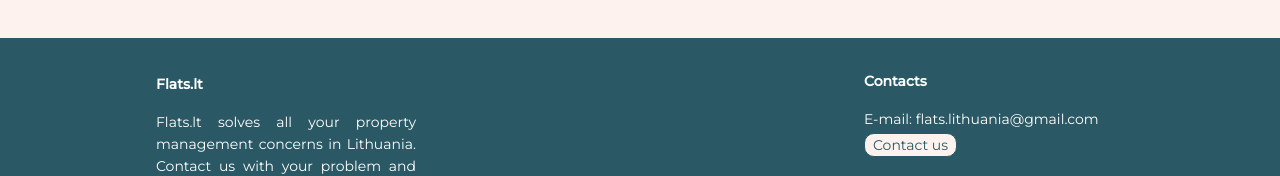
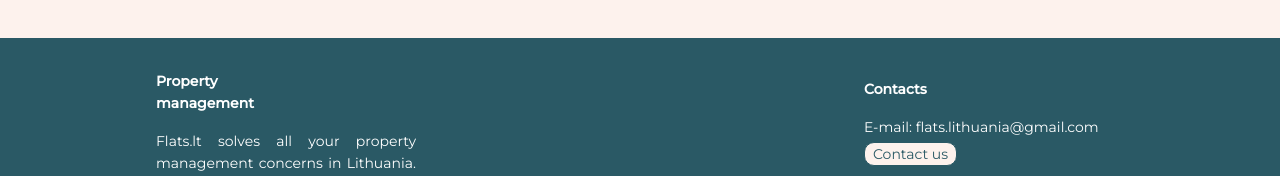
Before and after one commit to rossfix/flats.lt-en, a React (Create React App) app: page / in a window 1280 px wide. Shown: the part 4202-4378 px from the top of the page. Built offline with nearby package versions, Linux system fonts and the light colour scheme; a web font is replaced by a local one.

Commit message:
modified:   src/components/Footer/index.js

```diff
--- a/src/components/Footer/index.js
+++ b/src/components/Footer/index.js
@@ -16,20 +16,16 @@
   FooterBtnDinamic,
   LanguageWrap,
   LanguageSite,
-  LanguageSeparator
+  LanguageSeparator,
 } from "./FooterElements";
 
 const Footer = () => {
-
   let navigate = useNavigate();
 
   const routeChange = () => {
-
     let path = "/login";
     navigate(path);
-
   };
-
 
   const toggleHome = () => {
     scroll.scrollToTop();
@@ -41,14 +37,14 @@
         <FooterLinksContainer>
           <FooterLinkItems>
             <FooterLinkTitle to="/" onClick={toggleHome}>
-              Flats.lt
+              Property management
             </FooterLinkTitle>
             <FooterParLeft>
-            Flats.lt solves all your property management concerns in Lithuania. Contact us with your problem and we will solve it!
+              Flats.lt solves all your property management concerns in
+              Lithuania. Contact us with your problem and we will solve it!
             </FooterParLeft>
 
             <FooterLink to="/articles">Articles</FooterLink>
-
           </FooterLinkItems>
 
           <FooterLinkItems>
@@ -57,7 +53,6 @@
             <FooterLink to="/contacts-form">Contact us</FooterLink>
             <FooterLinkTitle>Self service</FooterLinkTitle>
             <FooterBtnDinamic onClick={routeChange}>Log in</FooterBtnDinamic>
-
           </FooterLinkItems>
         </FooterLinksContainer>
       </FooterColumnsContainer>
@@ -70,7 +65,6 @@
             <LanguageSite href="https://en.flats.lt/">English</LanguageSite>
           </LanguageWrap>
           <WebsiteRights>© Flats.lt {new Date().getFullYear()}</WebsiteRights>
-
         </SocialMediaWrap>
       </SocialMedia>
     </FooterContainer>
```
Lines whose indentation alone changed are shown as unchanged.
